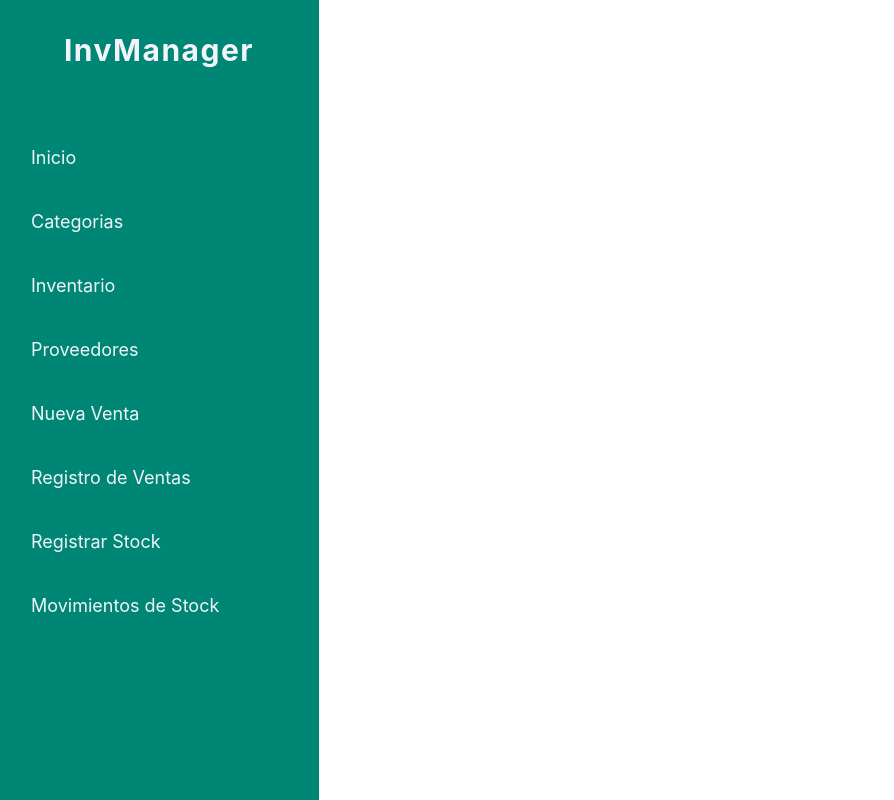
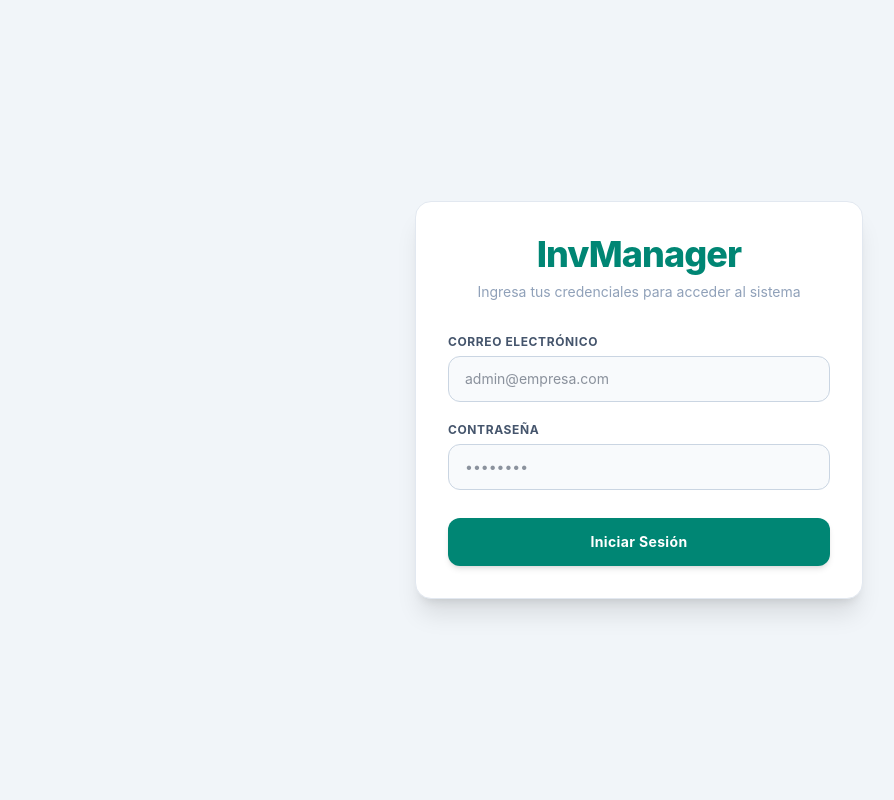
Before and after one commit to FabrizioMn/Inventory-Managment-FrontEnd, a React (Vite) app: page /login in a window 1280 px wide. Shown: the whole page, without its empty margins (1-895 px from the left). Built offline with nearby package versions, Linux system fonts and the light colour scheme.

Commit message:
Se introdujo modulo de seguridad con su pestaña de login se añadio barra de busqueda en los modulos categorias,proveedores y inventario

```diff
--- a/src/App.jsx
+++ b/src/App.jsx
@@ -4,18 +4,19 @@ import Productos from "./pages/Productos";
 import Ventas from "./pages/Ventas";
 import Categorias from "./pages/Categorias";
 import Proveedores from "./pages/Proveedores";
-import Navbar from "./components/Navbar";
 import HistorialVentas from "./pages/HistorialVentas";
 import Abastecimiento from "./pages/Abastecimiento";
 import HistorialAbastecimientos from "./pages/HistorialAbastecimientos";
+import Login from "./pages/Login";
+import RutasProtegidas from "./components/RutasProtegidas";
+
 function App() {
   return (
     <div>
       <BrowserRouter>
-        <Navbar />
-        <main className="pl-80 min-h-screen">
-          <div>
         <Routes>
+          <Route path="/login" element={<Login />} />
+          <Route element={<RutasProtegidas />}>
             <Route path="/" element={<Dashboard />} />
             <Route path="/categorias" element={<Categorias />} />
             <Route path="/productos" element={<Productos />} />
@@ -23,10 +24,12 @@ function App() {
             <Route path="/ventas" element={<Ventas />} />
             <Route path="/historial-ventas" element={<HistorialVentas />} />
             <Route path="/abastecimiento" element={<Abastecimiento />} />
-              <Route path="/historial-abastecimientos" element={<HistorialAbastecimientos />} />
+            <Route
+              path="/historial-abastecimientos"
+              element={<HistorialAbastecimientos />}
+            />
+          </Route>
         </Routes>
-          </div>
-        </main>
       </BrowserRouter>
     </div>
   );
--- a/src/components/Navbar.jsx
+++ b/src/components/Navbar.jsx
@@ -119,6 +119,17 @@ function Navbar() {
             Movimientos de Stock
           </NavLink>
         </li>
+        <li>
+          <button
+            onClick={() => {
+              localStorage.clear();
+              window.location.href = "/login";
+            }}
+            className="flex w-full px-5 py-3 text-lg font-medium rounded-lg text-red-200 hover:bg-red-900/30 text-left cursor-pointer transition-colors mt-8"
+          >
+            Cerrar Sesión
+          </button>
+        </li>
       </ul>
     </nav>
   );
--- /dev/null
+++ b/src/components/RutasProtegidas.jsx
@@ -0,0 +1,21 @@
+import { Navigate, Outlet } from "react-router-dom";
+import Navbar from "./Navbar";
+
+function RutasProtegidas() {
+  const token = localStorage.getItem("token");
+
+  if (!token) {
+    return <Navigate to="/login" replace />;
+  }
+
+  return (
+    <div>
+      <Navbar />
+      <main className="pl-80 min-h-screen bg-slate-100">
+        <Outlet />
+      </main>
+    </div>
+  );
+}
+
+export default RutasProtegidas;
--- /dev/null
+++ b/src/pages/Login.jsx
@@ -0,0 +1,87 @@
+// src/pages/Login.jsx
+import { useState } from "react";
+import { useNavigate } from "react-router-dom";
+import { apiClient } from "../services/apiClient";
+import Swal from "sweetalert2";
+
+function Login() {
+  const [email, setEmail] = useState("");
+  const [password, setPassword] = useState("");
+  const [loading, setLoading] = useState(false);
+  const navigate = useNavigate();
+
+  const handleLogin = async (e) => {
+    e.preventDefault();
+    if (!email.trim() || !password.trim()) {
+      Swal.fire({ icon: "warning", title: "Campos incompletos", text: "Por favor, llene todos los campos.", confirmButtonColor: "#008674" });
+      return;
+    }
+
+    setLoading(false);
+    try {
+      // Consumimos el endpoint que creamos en el backend
+      const data = await apiClient("/usuarios/login", {
+        method: "POST",
+        body: JSON.stringify({ email, password }),
+      });
+
+      // Guardamos credenciales y token de forma persistente
+      localStorage.setItem("token", data.access_token);
+      localStorage.setItem("usuario", JSON.stringify(data.usuario));
+
+      Swal.fire({ icon: "success", title: "¡Bienvenido!", text: `Sesión iniciada correctamente`, confirmButtonColor: "#008674", timer: 1500, showConfirmButton: false });
+
+      // Redirigimos al Dashboard (Inicio)
+      navigate("/");
+    } catch (err) {
+      Swal.fire({ icon: "error", title: "Error de autenticación", text: err.message || "Credenciales incorrectas.", confirmButtonColor: "#d33" });
+    } finally {
+      setLoading(false);
+    }
+  };
+
+  return (
+    <section className="min-h-screen w-screen flex items-center justify-center bg-slate-100">
+      <div className="bg-white p-8 rounded-2xl border border-slate-200 shadow-xl max-w-md w-full mx-4">
+        <div className="text-center mb-8">
+          <h1 className="text-4xl font-extrabold text-[#008674] tracking-tight">InvManager</h1>
+          <p className="text-slate-400 mt-2 text-sm">Ingresa tus credenciales para acceder al sistema</p>
+        </div>
+
+        <form onSubmit={handleLogin} className="flex flex-col gap-5">
+          <div className="flex flex-col gap-1.5">
+            <label className="text-xs font-bold text-slate-600 uppercase tracking-wider">Correo Electrónico</label>
+            <input
+              type="email"
+              className="w-full bg-slate-50 px-4 py-3 border border-slate-300 rounded-xl focus:outline-none focus:ring-2 focus:ring-[#00685d]/20 focus:border-[#00685d] transition-all text-sm text-slate-800"
+              placeholder="admin@empresa.com"
+              value={email}
+              onChange={(e) => setEmail(e.target.value)}
+            />
+          </div>
+
+          <div className="flex flex-col gap-1.5">
+            <label className="text-xs font-bold text-slate-600 uppercase tracking-wider">Contraseña</label>
+            <input
+              type="password"
+              className="w-full bg-slate-50 px-4 py-3 border border-slate-300 rounded-xl focus:outline-none focus:ring-2 focus:ring-[#00685d]/20 focus:border-[#00685d] transition-all text-sm text-slate-800"
+              placeholder="••••••••"
+              value={password}
+              onChange={(e) => setPassword(e.target.value)}
+            />
+          </div>
+
+          <button
+            type="submit"
+            disabled={loading}
+            className="w-full mt-2 bg-[#008674] hover:bg-[#006e5f] text-white py-3.5 px-4 rounded-xl font-bold text-sm tracking-wide shadow-md transition-all cursor-pointer flex items-center justify-center gap-2 active:scale-[0.98] disabled:opacity-50"
+          >
+            {loading ? "Verificando..." : "Iniciar Sesión"}
+          </button>
+        </form>
+      </div>
+    </section>
+  );
+}
+
+export default Login;
--- a/src/pages/Proveedores.jsx
+++ b/src/pages/Proveedores.jsx
@@ -10,6 +10,7 @@ function Proveedores() {
   const [loading, setLoading] = useState(true);
   const [error, setError] = useState(null);
   const [recargarDatos, setRecargarDatos] = useState(0);
+  const [busqueda, setBusqueda] = useState("");
 
   useEffect(() => {
     let activo = true;
@@ -142,6 +143,17 @@ function Proveedores() {
 
   const proveedoresActivos = proveedores.filter((prov) => prov.activo);
 
+  const listaFiltrada = proveedoresActivos.filter((prov) => {
+    const palabra = busqueda.toLowerCase().trim();
+
+    if (!palabra) return true;
+
+    const coincideNombre = prov.razon_social.toLowerCase().includes(palabra);
+    const coincideRUC = prov.ruc.toLowerCase().includes(palabra);
+
+    return coincideNombre || coincideRUC;
+  });
+
   return (
     <section className="min-h-screen flex flex-col bg-slate-100">
       <header className="bg-white min-h-24 flex items-center px-8 shadow-md">
@@ -205,13 +217,22 @@ function Proveedores() {
             <h2 className="text-xl font-medium text-[#3d4946]">
               Listado de Proveedores
             </h2>
+            <div className="w-full sm:max-w-xl">
+              <input
+                type="text"
+                value={busqueda}
+                onChange={(e) => setBusqueda(e.target.value)}
+                placeholder="Buscar por nombre"
+                className="w-full bg-slate-50 px-4 py-2.5 border border-[#bcc9c5] rounded-lg text-sm focus:outline-none focus:ring-2 focus:ring-[#00685d]/20 focus:border-[#00685d] transition-all"
+              />
+            </div>
             <span className="text-sm bg-[#008674]/10 text-[#008674] font-bold px-3 py-1 rounded-full">
-              {proveedoresActivos.length} proveedores
+              {listaFiltrada.length} proveedores
             </span>
           </div>
 
           {/*TABLA*/}
-          <div className="overflow-x-auto">
+          <div className="overflow-x-auto max-h-100 overflow-y-auto custom-scrollbar">
             {loading ? (
               <div className="p-10 text-center text-slate-800 font-medium">
                 Cargando proveedores...
@@ -220,7 +241,7 @@ function Proveedores() {
               <div className="p-10 text-center text-red-500 font-medium">
                 {error}
               </div>
-            ) : proveedoresActivos.length === 0 ? (
+            ) : listaFiltrada.length === 0 ? (
               <div className="p-10 text-center text-slate-800 italic">
                 No hay proveedores registrados
               </div>
@@ -238,7 +259,7 @@ function Proveedores() {
                   </tr>
                 </thead>
                 <tbody>
-                  {proveedoresActivos.map((prov) => (
+                  {listaFiltrada.map((prov) => (
                     <tr
                       key={prov.id_proveedor}
                       className="hover:bg-slate-50/80 transition-colors duration-150"
--- a/src/services/apiClient.js
+++ b/src/services/apiClient.js
@@ -2,13 +2,27 @@ const BASE_URL = "http://localhost:8080";
 
 export async function apiClient(endpoint, options = {}) {
   const url = `${BASE_URL}${endpoint}`;
+
+  const token = localStorage.getItem("token");
 
   const defaultHeader = {
     "Content-Type": "application/json",
     ...options.header,
   };
 
+  if (token) {
+    defaultHeader["Authorization"] = `Bearer ${token}`;
+  }
+
   const response = await fetch(url, { ...options, headers: defaultHeader });
+
+  if (response.status === 401) {
+    localStorage.removeItem("token");
+    localStorage.removeItem("usuario");
+    if (window.location.pathname !== "/login") {
+      window.location.href = "/login";
+    }
+  }
 
   if (!response.ok) {
     const errorData = await response.json().catch(() => ({}));
```
Also changed, not shown: src/pages/Categorias.jsx (+27 -8 lines), src/pages/Productos.jsx (+24 -5 lines). Lines whose indentation alone changed are shown as unchanged.
